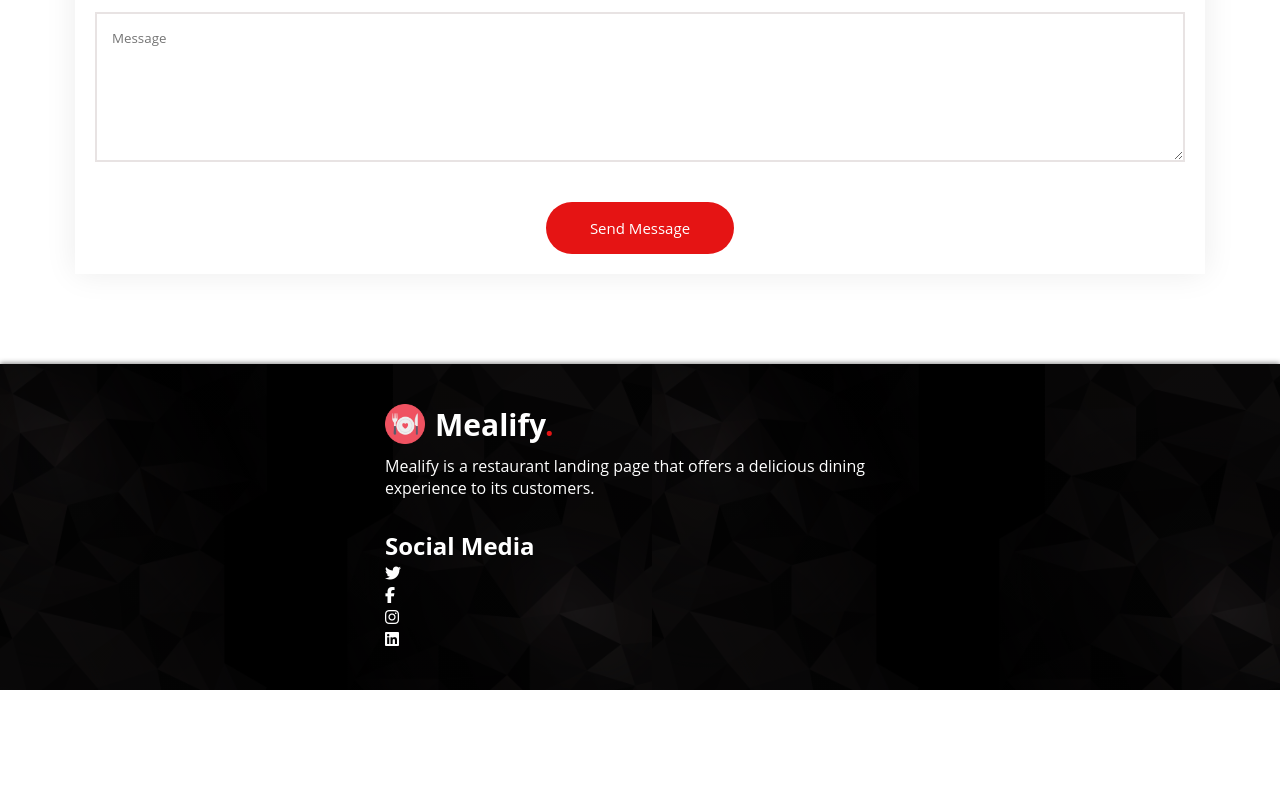
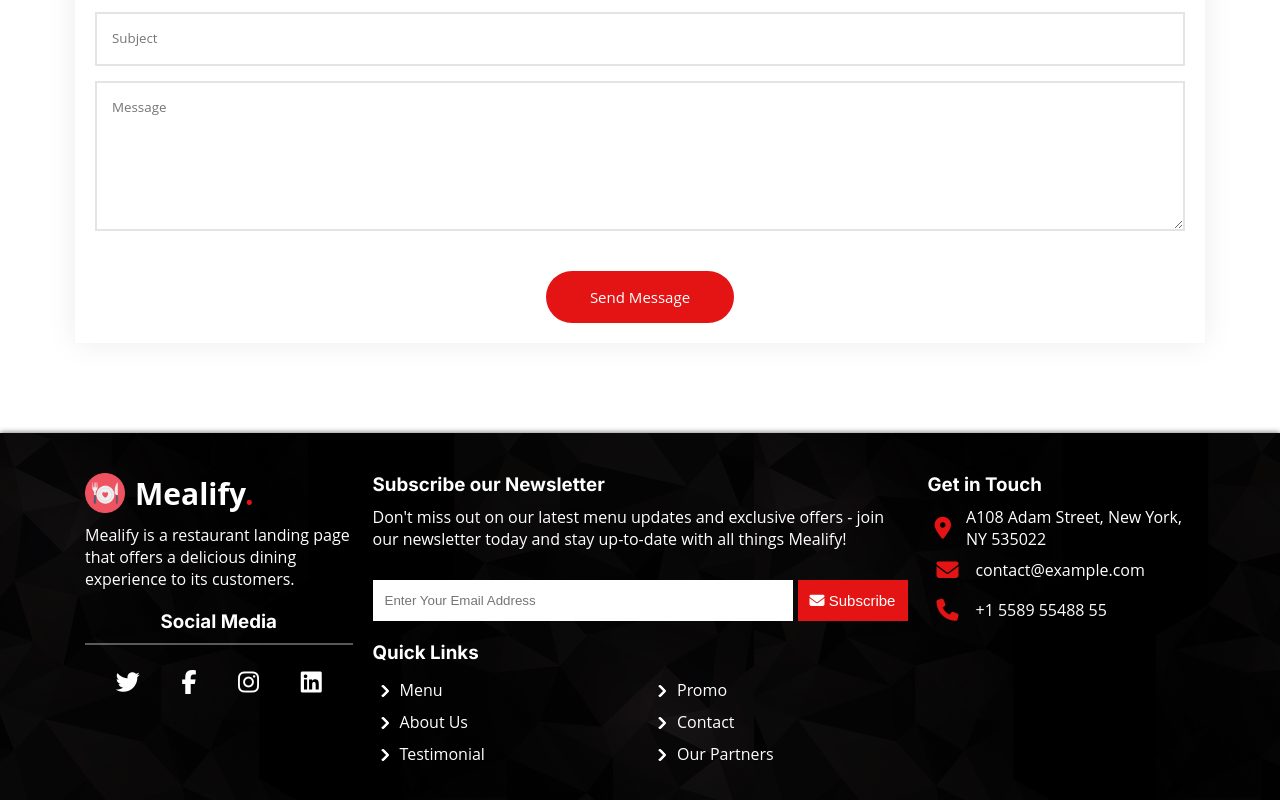
Before and after one commit to O-marss/mealify-task, a plain HTML site: page index.html in a window 1280 px wide. Shown: the part 3895-4695 px from the top of the page. Before the commit the page ends 4585 px from the top, so only its background shows below. Drawn offline with Linux system fonts and the light colour scheme; files whose address does not match are found by name.

Commit message:
The footer has fisinshed and did some organization on css files

```diff
--- a/css/style.css
+++ b/css/style.css
@@ -1,15 +1,15 @@
-
 /* ^ Global Style
    ~ ----------------------------- */
 
-*, *::after, *::before
-{
+*,
+*::after,
+*::before {
   margin: 0;
   padding: 0;
   box-sizing: border-box;
 }
 
-body{
+body {
   margin: 0;
   padding: 0;
   font-family: "Open Sans", system-ui, -apple-system, "Segoe UI", Roboto,
@@ -17,35 +17,36 @@ body{
     "Apple Color Emoji", "Segoe UI Emoji", "Segoe UI Symbol", "Noto Color Emoji";
 }
 
-a, a:visited, a:active{
+a,
+a:visited,
+a:active {
   text-decoration: none;
   font-family: inherit;
   color: inherit;
 }
 
-ul{
+ul {
   list-style: none;
 }
 
-h3{
-    color: #212529;
+h3 {
   font-family: "Inter", sans-serif;
   font-size: 18.72px;
   font-weight: bold;
 }
 
-img{
+img {
   width: 100%;
   vertical-align: middle;
 }
 
 /* Adjust the display for all sections */
-.section{
+.section {
   display: flex;
 }
 
 /* Style the all sections title */
-.section-title{
+.section-title {
   width: 100%;
   font-family: "Amatic SC", sans-serif;
   font-size: 50px;
@@ -54,7 +55,7 @@ img{
   margin-bottom: 25px;
 }
 
-.section-title h5{
+.section-title h5 {
   color: #7f7f90;
   font-family: "Inter", sans-serif;
   font-size: 14px;
@@ -62,36 +63,34 @@ img{
   text-transform: uppercase;
 }
 
-.section-title p{
+.section-title p {
   color: #212529;
 }
 
-.section-title p span{
-    color: #E51414;
+.section-title p span {
+  color: #e51414;
 }
 
-
 /* Adjust a container for all the sub containers */
-.container{
+.container {
   width: 100%;
+  margin-block: 50px;
   margin-inline: auto;
   padding: 40px 15px;
 }
 
-
-
 /*  ^Header Style
    ~ ----------------------------- */
 
-#header{
+#header {
   display: flex;
   flex-wrap: wrap;
   justify-content: center;
   align-items: center;
-    background-color: #EEEEEE;
+  background-color: #eeeeee;
 }
 
-#header-container{
+#header-container {
   display: flex;
   flex-direction: column;
   flex-wrap: wrap;
@@ -102,7 +101,7 @@ img{
   margin-bottom: 0;
 }
 
-.header-content{
+.header-content {
   display: flex;
   flex-direction: column;
   align-items: center;
@@ -110,46 +109,68 @@ img{
   text-align: center;
 }
 
-.header-content h2{
-    font-family:  "Amatic SC", sans-serif;
+.header-content h2 {
+  font-family: "Amatic SC", sans-serif;
   font-size: 65px;
   color: #37373f;
-
 }
 
-.header-content p{
+.header-content p {
   color: #4f4f5a;
   font-size: 16px;
-    font-family: system-ui, -apple-system, BlinkMacSystemFont, 'Segoe UI', Roboto, Oxygen, Ubuntu, Cantarell, 'Open Sans', 'Helvetica Neue', sans-serif;
+  font-family: system-ui, -apple-system, BlinkMacSystemFont, "Segoe UI", Roboto,
+    Oxygen, Ubuntu, Cantarell, "Open Sans", "Helvetica Neue", sans-serif;
   text-align: center;
   margin-block: 20px;
   line-height: 1.6;
 }
 
-.header-image img{
+.header-image img {
   filter: drop-shadow(4px 4px 9px #000a);
 }
 
-.header-image img:hover{
+.header-image img:hover {
   animation: shaking 1s infinite;
 }
 
 /* The header image animation */
-@keyframes shaking{
-    0%{transform: translate(1px, 1px) rotate(0deg);}
-    10%{transform: translate(-1px, -2px) rotate(-1deg);}
-    20%{transform: translate(-3px, 0px) rotate(1deg);}
-    30%{transform: translate(3px, 2px) rotate(0deg);}
-    40%{transform: translate(1px, -1px) rotate(-1deg);}
-    50%{transform: translate(-1px, 2px) rotate(0deg);}
-    60%{transform: translate(-3px, 1px) rotate(-1deg);}
-    70%{transform: translate(3px, 1px) rotate(0deg);}
-    80%{transform: translate(-1px, -1px) rotate(-1deg);}
-    90%{transform: translate(1px, 2px) rotate(0deg);}
-   100%{transform: translate(1px, -2px) rotate(-1deg);}
+@keyframes shaking {
+  0% {
+    transform: translate(1px, 1px) rotate(0deg);
+  }
+  10% {
+    transform: translate(-1px, -2px) rotate(-1deg);
+  }
+  20% {
+    transform: translate(-3px, 0px) rotate(1deg);
+  }
+  30% {
+    transform: translate(3px, 2px) rotate(0deg);
+  }
+  40% {
+    transform: translate(1px, -1px) rotate(-1deg);
+  }
+  50% {
+    transform: translate(-1px, 2px) rotate(0deg);
+  }
+  60% {
+    transform: translate(-3px, 1px) rotate(-1deg);
+  }
+  70% {
+    transform: translate(3px, 1px) rotate(0deg);
+  }
+  80% {
+    transform: translate(-1px, -1px) rotate(-1deg);
+  }
+  90% {
+    transform: translate(1px, 2px) rotate(0deg);
+  }
+  100% {
+    transform: translate(1px, -2px) rotate(-1deg);
+  }
 }
 
-.header-links{
+.header-links {
   display: flex;
   flex-wrap: wrap;
   justify-content: center;
@@ -157,9 +178,9 @@ img{
   gap: 40px;
 }
 
-.header-links button{
+.header-links button {
   color: #fff;
-    background-color: #E51414;
+  background-color: #e51414;
   border: 2px solid transparent;
   border-radius: 100vh;
   padding: 10px 25px;
@@ -168,7 +189,7 @@ img{
   cursor: pointer;
 }
 
-.watch-link{
+.watch-link {
   display: flex;
   justify-content: center;
   align-items: center;
@@ -177,10 +198,10 @@ img{
   transition: all 0.4s;
 }
 
-.play-icon{
+.play-icon {
   background-image: linear-gradient(
     to right,
-    #E51414 0 50%,
+    #e51414 0 50%,
     transparent 50% 100%
   );
   width: 55px;
@@ -195,7 +216,7 @@ img{
   z-index: 99;
 }
 
-.play-icon::after{
+.play-icon::after {
   position: absolute;
   top: 50%;
   left: 50%;
@@ -211,29 +232,22 @@ img{
   z-index: 9;
 }
 
-.watch-link:hover{
-    color: #E51414;
+.watch-link:hover {
+  color: #e51414;
 }
-
-
 
 /* ^ The First section of the page style
    ~ ----------------------------- */
 
-#chefs-section{
-    margin-block: 50px;
-}
-
-
-.chefs-details{
+.chefs-details {
   display: flex;
   flex-wrap: wrap;
-    padding-block:20px;
+  padding-block: 20px;
   --gap: 30px;
   gap: var(--gap);
 }
 
-.chef-box{
+.chef-box {
   position: relative;
   text-align: center;
   border-radius: 8px;
@@ -242,14 +256,14 @@ img{
   transition: transform 0.4s;
 }
 
-.chef-box img{
+.chef-box img {
   border-radius: 8px;
 }
-.chef-box:hover{
-    transform: scale(1.07)
+.chef-box:hover {
+  transform: scale(1.07);
 }
 
-.social-icons{
+.social-icons {
   position: absolute;
   top: 30px;
   right: -50px;
@@ -260,7 +274,7 @@ img{
   transition: right 0.4s 0.4s;
 }
 
-.social-icons i{
+.social-icons i {
   font-size: 18px;
   padding: 10px 5px;
   color: #37373f66;
@@ -271,8 +285,8 @@ img{
   right: 10px;
 }
 
-.social-icons i:hover{
-    color:#37373fe6 ;
+.social-icons i:hover {
+  color: #37373fe6;
 }
 
 .chef-image {
@@ -288,42 +302,42 @@ img{
   background-image: url(/Assignment5/images/team-shape.svg);
   background-repeat: repeat-x;
   width: 100%;
-    height: 60px ;
+  height: 60px;
 }
 
-.inner-text{
-    padding: 10px 25px 25px ;
+.inner-text {
+  padding: 10px 25px 25px;
 }
 
-.inner-text h6{
+.inner-text h3 {
+  color: #212529;
+}
+
+.inner-text h6 {
   color: #7f7f90;
   font-size: 14px;
   font-weight: 400;
   margin: 5px 0 10px;
 }
 
-.inner-text p{
+.inner-text p {
   color: #7f7f90;
   font-size: 15px;
   font-style: italic;
 }
 
-
-
-
 /* ^ The Second section of the page style
    ~ ----------------------------- */
 
-#second-section{
-    background-color: #EEEEEE;
+#second-section {
+  background-color: #eeeeee;
 }
 
-#gallery-section{
-    margin-block: 50px;
+#gallery-section {
   padding-inline: 5px;
 }
 
-.gallery-pics{
+.gallery-pics {
   display: flex;
   flex-direction: column;
   flex-wrap: wrap;
@@ -332,14 +346,13 @@ img{
   gap: var(--gap);
 }
 
-
-.pics{
+.pics {
   position: relative;
   border: 4px solid #fff;
   overflow: hidden;
 }
 
-.overlay{
+.overlay {
   display: flex;
   flex-wrap: wrap;
   flex-direction: column;
@@ -353,91 +366,88 @@ img{
   width: 100%;
   height: 100%;
   z-index: 99;
-    background-color:#00000096;
+  background-color: #00000096;
   transition: top 0.4s;
   padding: 0.9375rem;
 }
 
-.overlay h3{
+.overlay h3 {
   color: #fff;
   font-size: 24px;
 }
 
-.overlay p{
-    color: #DDD;
+.overlay p {
+  color: #ddd;
   text-align: center;
 }
 
-.pics:hover .overlay{
-    top: 0;;
+.pics:hover .overlay {
+  top: 0;
 }
 
-.pics img{
+.pics img {
   transition: transform 0.4s;
 }
 
-.pics:hover img{
+.pics:hover img {
   transform: scale(1.1);
 }
 
-#contact-section{
+/* ^ The Third section of the page style
+   ~ ----------------------------- */
+
+#contact-section {
   padding-inline: 5px;
-    margin-block: 50px;
 }
 
-iframe{
+iframe {
   width: 100%;
   border: none;
 }
 
-.contact-details{
-    display:flex;
+.contact-details {
+  display: flex;
   flex-direction: column;
-    margin-block: 25px;
   --gap: 15px;
   gap: var(--gap);
+  margin-block: 25px;
 }
 
-.details{
+.details {
   display: flex;
   align-items: center;
   padding: 25px;
-    background-color: hsl(
-    0,
-    0%,
-    calc(100% - 4%)
-  );
+  background-color: hsl(0, 0%, 96%);
 }
 
-.icon{
-    min-width: 3.125rem;
-    min-height: 3.125rem;
-    background-color: hsl(0, 84%, 44%);
-    border-radius: 50%;
+.icon {
   display: flex;
   justify-content: center;
   align-items: center;
+  min-width: 50px;
+  min-height: 50px;
+  background-color: hsl(0, 84%, 44%);
+  border-radius: 50%;
   margin-right: 10px;
 }
 
-.icon i{
+.icon i {
   color: hsl(0, 0%, 100%);
   font-size: 18px;
 }
 
-.details h3{
+.details h3 {
   color: #7d7d7d;
   font-size: 1.25rem;
   font-weight: 700;
   margin: 0 0 5px 0;
 }
 
-.contact-form{
+.contact-form {
   display: flex;
-
 }
 
-.contact-form form{
+.contact-form form {
   display: flex;
   flex-direction: column;
   --gap: 15px;
@@ -447,52 +457,52 @@ iframe{
   box-shadow: 0 0 1.875rem #00000014;
 }
 
-.input-text{
-    padding: 0.9375rem 0.9375rem;
-    font-family: inherit;
-    line-height: 1.5;
-    border: 2px solid
-    hsl(
-      0,
-      calc(0% + 10%),
-      calc(100% - 10%)
-    );
-    color: #212529;
-    transition: border-color var(--animation-duration);
-}
-
-textarea{
-    min-height: 9.375rem;
-    max-height: 18.75rem;
-    resize: vertical;
-}
-
-.submit-btn{
-    font-size: 15px;
-    align-self: center;
-    color: hsl(0, 0%, 100%);
-    width: fit-content;
-    margin-top: 25px;
-    padding: 12px 40px;
-    background-color: #E51414;
-    font-family: inherit;
-    border: 4px solid transparent;
-    border-radius: 100vh;
-    cursor: pointer;
-}
-
-.grouped-input{
+.grouped-input {
   display: flex;
   flex-direction: column;
   flex-wrap: wrap;
-    --gap:15px;
+  --gap: 15px;
   gap: var(--gap);
   width: 100%;
 }
 
+.input-text {
+  padding: 0.9375rem 0.9375rem;
+  font-family: inherit;
+  line-height: 1.5;
+  border: 2px solid hsl(0, calc(0% + 10%), calc(100% - 10%));
+  color: #212529;
+  transition: border-color 0.4s;
+}
 
+textarea {
+  min-height: 9.375rem;
+  max-height: 18.75rem;
+  resize: vertical;
+  transition: border-color 0.4s;
+}
 
-#footer{
+.submit-btn {
+  width: fit-content;
+  background-color: #e51414;
+  color: hsl(0, 0%, 100%);
+  font-family: inherit;
+  font-size: 15px;
+  align-self: center;
+  border: 4px solid transparent;
+  border-radius: 100vh;
+  margin-top: 25px;
+  padding: 12px 40px;
+  cursor: pointer;
+}
+
+.contact-form input:focus,
+.contact-form textarea:focus {
+  border-color: #e51414;
+  outline: none;
+}
+
+#footer {
   background-image: linear-gradient(#0009, #0009),
     url(../images/textured-metal-background.jpg);
   color: #fff;
@@ -500,38 +510,157 @@ textarea{
   background-size: contain;
 }
 
-#footer-section{
+#footer-section {
   display: flex;
-    flex-direction: column;
   flex-wrap: wrap;
-    width: 100%;
   --gap: 20px;
   gap: var(--gap);
-    padding-inline: 15px;
   color: #fff;
+  margin-block: 0;
 }
 
-.logo-container{
+.about {
+  order: 0;
+}
+
+.subscribe-container {
+  order: 1;
+}
+
+.get-in {
+  order: 2;
+}
+
+.logo-container {
   display: flex;
   flex-wrap: wrap;
   align-items: center;
   gap: 10px;
 }
 
-.logo-container img{
+.logo-container img {
   width: 40px;
   height: 40px;
 }
 
-.logo{
+.logo {
   font-size: 30px;
 }
 
-.logo::after{
+.logo::after {
   content: ".";
-    color: #E51414;
+  color: #e51414;
 }
 
 .about p {
   margin-block: 10px;
 }
+
+.about h3 {
+  text-align: center;
+  margin-bottom: 10px;
+  padding: 10px;
+  border-bottom: 2px solid #ddd6;
+}
+
+/* .social-title::after{
+    content: "";
+    position: absolute;
+    bottom: -10px;
+    left: 0;
+    width: 100%;
+    height: 2px;
+    background-color: #fff;
+    opacity: 0.5;
+} */
+
+.footer-social-icons {
+  display: flex;
+  flex-wrap: wrap;
+  justify-content: space-around;
+  font-size: 24px;
+  padding: 10px;
+}
+
+.subscribe-container {
+  display: flex;
+  flex-direction: column;
+}
+
+.subscribe-container p {
+  margin-block: 10px;
+}
+
+.sub-input {
+  display: flex;
+  flex-direction: column;
+  gap: 10px;
+  margin-block: 20px;
+}
+
+.sub-input input {
+  flex-grow: 1;
+  padding: 10px;
+  border: 2px solid transparent;
+}
+
+.sub-btn {
+  min-width: 6.875rem;
+  color: #fff;
+  background-color: #e51414;
+  border: 2px solid transparent;
+  padding: 10px;
+  font-size: 15px;
+}
+
+.quick-links-list {
+  display: flex;
+  flex-wrap: wrap;
+  margin-top: 10px;
+  --gap: 20px;
+  column-gap: var(--gap);
+}
+
+.quick-links-list li {
+  position: relative;
+  width: calc(calc(100% - var(--gap)) / 2);
+  padding: 5px;
+  transition: all 0.4s;
+}
+
+.quick-links-list li:hover {
+  transform: translate(10px);
+  background-color: #222;
+}
+
+.quick-links-list a::before {
+  content: "";
+  display: inline-block;
+  border-right: 3px solid #fff;
+  border-bottom: 3px solid #fff;
+  border-radius: 3px;
+  height: 10px;
+  width: 10px;
+  margin-right: 12px;
+  transform: rotate(-45deg);
+}
+
+.get-in h3 {
+  margin-bottom: 10px;
+}
+
+.get-in-content li a {
+  display: flex;
+  align-items: center;
+  gap: 8px;
+}
+
+.get-in-content li i {
+  display: flex;
+  justify-content: center;
+  align-items: center;
+  width: 40px;
+  height: 40px;
+  color: #e51414;
+  font-size: 22px;
+}
--- a/index.html
+++ b/index.html
@@ -325,25 +325,94 @@
           </div>
         </div>
       </div>
+
+      <!-- The footer container -->
       <div id="footer" class="section">
-        <div id="footer-section" class="container">
-          <div class="about">
+        <!-- The footer section sub container -->
+        <div id="footer-section" class="container sm-100">
+          <!-- The first section of the footer -->
+          <div class="about sm-100 m-50 l-50 ">
             <div class="logo-container">
-              <img src="images/favicon.png" alt="logo">
+              <img src="images/favicon.png" alt="logo" />
               <h2 class="logo">Mealify</h2>
             </div>
-            <p>Mealify is a restaurant landing page that offers a delicious dining experience to its customers.</p>
+            <p>
+              Mealify is a restaurant landing page that offers a delicious
+              dining experience to its customers.
+            </p>
+            <h3>Social Media</h3>
+            <div class="social-media">
+              <ul class="footer-social-icons">
+                <li>
+                  <a href=""><i class="fa-brands fa-twitter"></i></a>
+                </li>
+                <li>
+                  <a href=""><i class="fa-brands fa-facebook-f"></i></a>
+                </li>
+                <li>
+                  <a href=""><i class="fa-brands fa-instagram"></i></a>
+                </li>
+                <li>
+                  <a href=""><i class="fa-brands fa-linkedin"></i></a>
+                </li>
+              </ul>
+            </div>
           </div>
 
-          <div class="social-media">
-            <div class="social-title">
-              <h2>Social Media</h2>
+          <!-- The second section of the footer -->
+          <div class="subscribe-container sm-100 m-100 l-100 ">
+            <h3>Subscribe our Newsletter</h3>
+            <p>
+              Don't miss out on our latest menu updates and exclusive offers -
+              join our newsletter today and stay up-to-date with all things
+              Mealify!
+            </p>
+            <div class="sub-input">
+              <input
+                type="email"
+                name="sub-email"
+                id="sub-email"
+                placeholder="Enter Your Email Address"
+              />
+              <button class="sub-btn">
+                <i class="fa-solid fa-envelope"></i> Subscribe
+              </button>
             </div>
-            <ul class="footer-social-icons">
-              <li><a href=""><i class="fa-brands fa-twitter"></i></a></li>
-              <li><a href=""><i class="fa-brands fa-facebook-f"></i></a></li>
-              <li><a href=""><i class="fa-brands fa-instagram"></i></a></li>
-              <li><a href=""><i class="fa-brands fa-linkedin"></i></a></li>
+          <div class="quick-links">
+            <h3>Quick Links</h3>
+            <ul class="quick-links-list">
+              <li><a href="">Menu</a></li>
+              <li><a href="">Promo</a></li>
+              <li><a href="">About</a> Us</li>
+              <li><a href="">Contact</a></li>
+              <li><a href="">Testimonial</a></li>
+              <li><a href="">Our Partners</a></li>
+            </ul>
+          </div>
+          </div>
+
+          <!-- The third section of the footer -->
+          <div class="get-in sm-100 m-50 l-50 ">
+            <h3>Get in Touch</h3>
+            <ul class="get-in-content">
+              <li>
+                <a href="https://maps.app.goo.gl/gXD7ezgtcQfRtih66"
+                  ><i class="fa-solid fa-location-dot"></i>
+                  <span>A108 Adam Street, New York, NY 535022</span></a
+                >
+              </li>
+              <li>
+                <a href="mailto:contact@example.com"
+                  ><i class="fa-solid fa-envelope"></i>
+                  <span>contact@example.com</span></a
+                >
+              </li>
+              <li>
+                <a href="tel:+1 5589 55488 55"
+                  ><i class="fa-solid fa-phone"></i>
+                  <span>+1 5589 55488 55</span></a
+                >
+              </li>
             </ul>
           </div>
         </div>
--- a/media/media.css
+++ b/media/media.css
@@ -1,104 +1,114 @@
-
-
-@media (min-width: 576px){
-    .sm-100{
+@media (min-width: 577px) {
+  .sm-100 {
     width: 100%;
   }
-    .sm-50{
+  .sm-50 {
     width: 50%;
   }
-    .sm-33{
+  .sm-33 {
     width: 33.3333333333333334%;
   }
-    .sm-25{
+  .sm-25 {
     width: 25%;
   }
-    .sm-20{
+  .sm-20 {
     width: 20%;
   }
 
-    #header-container,#chefs-section, #header-container,#gallery-section, #contact-section,#footer-section{
+  #page-container .container {
     max-width: 540px;
   }
 
-    .container{
+  .container {
     max-width: 540px;
   }
 
+  .sub-input {
+    flex-direction: row;
+    justify-content: space-between;
+    gap: 5px;
+  }
 }
 
-
-@media (min-width: 769px){
-
-    .m-100{
+@media (min-width: 769px) {
+  .m-100 {
     width: 100%;
   }
 
-    .m-50{
+  .m-50 {
     width: calc(calc(100% - var(--gap)) / 2);
   }
 
-    .m-40{
+  .m-40 {
     width: 40%;
   }
 
-    .m-33-30g{
-        width: calc(calc(100% - var(--gap) *2) / 3);
+  .m-33 {
+    width: calc(calc(100% - var(--gap) * 2) / 3);
   }
 
-    .m-25{
+  .m-25 {
     width: 25%;
   }
 
-    .m-20{
+  .m-20 {
     width: 20%;
   }
 
-    #header-container,#chefs-section, #header-container, #gallery-section, #contact-section{
+  #page-container .container {
     max-width: 720px;
   }
 
-    #gallery-section .gallery-pics{
+  #gallery-section .gallery-pics {
     height: 1405px;
   }
 
-    .contact-details{
+  .contact-details {
     flex-direction: row;
     flex-wrap: wrap;
-
   }
 
+  #footer-section .about,
+  .get-in {
+    order: 1;
   }
 
+  #footer-section .subscribe-container {
+    order: 2;
+  }
 
-@media (min-width: 993px){
-    .l-100{
+  #footer-section .quick-links {
+    order: 3;
+  }
+}
+
+@media (min-width: 993px) {
+  .l-100 {
     width: 100%;
   }
 
-    .l-50{
+  .l-50 {
     width: calc(calc(100% - var(--gap)) / 2);
-
   }
 
-    .l-40{
+  .l-40 {
     width: 40%;
   }
 
-    .l-33{
+  .l-33 {
     width: calc(calc(100% - var(--gap) * 2) / 3);
-
   }
 
-    .l-25{
+  .l-25 {
     width: 25%;
   }
 
-    .l-20{
+  .l-20 {
     width: 20%;
   }
 
-    #chefs-section, #header-container{
+  #chefs-section,
+  #header-container {
     flex-direction: row-reverse;
     flex-wrap: wrap;
     justify-content: space-between;
@@ -106,7 +116,7 @@
     gap: 0;
   }
 
-    .header-content{
+  .header-content {
     align-items: flex-start;
   }
 
@@ -114,167 +124,164 @@
     text-align: left;
   }
 
-
-    .header-links{
+  .header-links {
     justify-content: flex-start;
   }
 
-    .header-links button{
+  .header-links button {
     border-radius: 0px 100vh 100vh;
   }
 
-
-    #header-container,#chefs-section, #header-container, #gallery-section, #contact-section{
+  #page-container .container {
     max-width: 960px;
   }
 
-    #gallery-section .gallery-pics{
+  #gallery-section .gallery-pics {
     height: 845px;
-    }
-
-    .grouped-input{
-        flex-direction: row;
   }
 }
 
-
-
-@media (min-width: 1201px){
-    .xl-100{
+@media (min-width: 1201px) {
+  .xl-100 {
     width: 100%;
-
   }
 
-    .xl-50{
+  .xl-50 {
     width: calc(calc(100% - var(--gap)) / 2);
   }
 
-    .xl-40{
+  .xl-40 {
     width: 40%;
   }
 
-    .xl-33{
+  .xl-33 {
     width: calc(calc(100% - var(--gap) * 2) / 3);
   }
 
-    .xl-25{
+  .xl-25 {
     width: 25%;
   }
 
-    .xl-20{
+  .xl-20 {
     width: 20%;
   }
 
-    #header{
+  #header {
     min-height: 100vh;
   }
 
-    #chefs-section, #header-container{
+  #chefs-section,
+  #header-container {
     flex-direction: row-reverse;
     flex-wrap: wrap;
     justify-content: space-between;
     margin-inline: auto;
   }
 
-    #header-container,#chefs-section, #header-container, #gallery-section, #contact-section{
+  #page-container .container {
     max-width: 1140px;
   }
 
-    .header-links button{
+  .header-links button {
     border-radius: 0px 100vh 100vh;
   }
 
-    #gallery-section .gallery-pics{
+  #gallery-section .gallery-pics {
     height: 1000px;
   }
 
-    .grouped-input{
-        flex-direction: row;
+  #footer-section .about {
+    width: calc(calc(100% - var(--gap) * 2) / 4);
+    order: 0;
+  }
+
+  #footer-section .subscribe-container {
+    width: calc(calc(100% - var(--gap) * 2) / 2);
+    order: 1;
+  }
+
+  #footer-section .get-in {
+    width: calc(calc(100% - var(--gap) * 2) / 4);
+    order: 2;
   }
 }
 
-
-
-@media (min-width: 1401px){
-    .xxl-100{
+@media (min-width: 1401px) {
+  .xxl-100 {
     width: 100%;
   }
 
-
-
-    .xxl-50{
+  .xxl-50 {
     width: calc(calc(100% - var(--gap)) / 2);
   }
 
-    .xxl-40{
+  .xxl-40 {
     width: 40%;
   }
 
-    .xxl-33{
+  .xxl-33 {
     width: calc(calc(100% - var(--gap) * 2) / 3);
   }
 
-    .xxl-25{
+  .xxl-25 {
     width: 25%;
   }
 
-    .xxl-20{
+  .xxl-20 {
     width: 20%;
   }
 
-    #header{
+  #header {
     min-height: 100vh;
   }
 
-    #chefs-section, #header-container{
+  #chefs-section,
+  #header-container {
     flex-direction: row-reverse;
     flex-wrap: wrap;
     justify-content: space-between;
     margin-inline: auto;
   }
 
-    .header-links button{
+  .header-links button {
     border-radius: 0px 100vh 100vh;
   }
 
-    #header-container,#chefs-section, #header-container, #gallery-section, #contact-section{
+  #page-container .container {
     max-width: 1320px;
   }
 
-    #gallery-section .gallery-pics{
+  #gallery-section .gallery-pics {
     height: 1165px;
   }
-
 }
 
-
-
-@media (max-width: 992px){
-    .gallery-pics .pizza{
+@media (max-width: 992px) {
+  .gallery-pics .pizza {
     order: 1;
   }
 
-    .gallery-pics .burger{
+  .gallery-pics .burger {
     order: 2;
   }
 
-    .gallery-pics .pizza-slices{
+  .gallery-pics .pizza-slices {
     order: 3;
   }
 
-    .gallery-pics .omelette{
+  .gallery-pics .omelette {
     order: 4;
   }
 
-    .gallery-pics .steak{
+  .gallery-pics .steak {
     order: 5;
   }
 
-    .gallery-pics .fried{
+  .gallery-pics .fried {
     order: 6;
   }
 
-    .gallery-pics .kofta{
+  .gallery-pics .kofta {
     order: 7;
   }
 }
```
Lines whose indentation alone changed are shown as unchanged.
